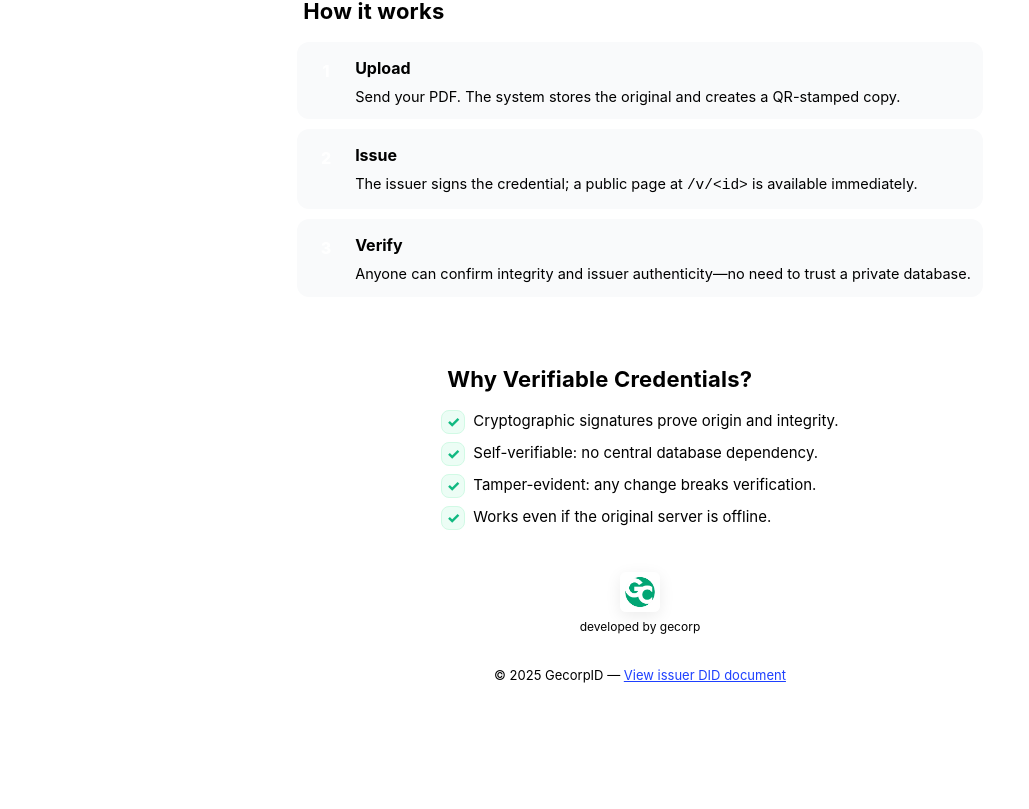
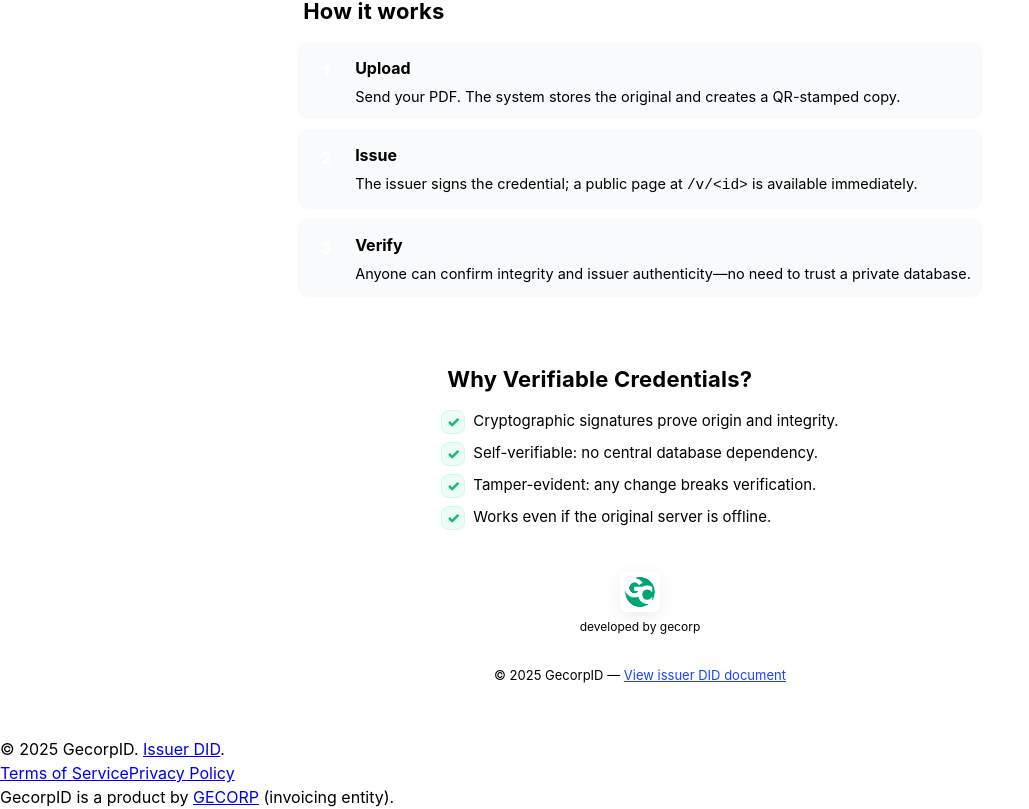
Before and after one commit to nahuelaquiles/gecorpid-vc, a Next.js app: page / in a window 1280 px wide. Shown: the part 687-1496 px from the top of the page, without its empty margins (0-1029 px from the left). Before the commit the page ends 1424 px from the top, so only its background shows below. Built offline with nearby package versions, Linux system fonts and the light colour scheme.

Commit message:
Update layout.tsx

```diff
--- a/src/app/layout.tsx
+++ b/src/app/layout.tsx
@@ -1,29 +1,78 @@
-import "./globals.css";
-import { ReactNode } from "react";
+// src/app/layout.tsx
+import './globals.css';
+import { ReactNode } from 'react';
+import Link from 'next/link';
 
 // Global layout for the Next.js app. This component wraps all pages and
 // defines the document structure. It deliberately omits any visible
 // branding or DID text in the header to satisfy the requirement that
 // the landing page should not display legacy banners like "GECORPID • VC"
 // or the DID string. Instead, individual pages are responsible for
-// rendering their own navigation or headers. A machine‑readable link to
+// rendering their own navigation or headers. A machine-readable link to
 // the issuer's DID document is still included in the head for
 // discoverability.
 
 export const metadata = {
-  title: "GecorpID VC",
-  description: "Verifiable PDFs, made simple.",
+  title: 'GecorpID VC',
+  description: 'Verifiable PDFs, made simple.',
 };
 
 export default function RootLayout({ children }: { children: ReactNode }) {
   return (
     <html lang="en">
       <head>
-        {/* Machine‑readable DID link for verifiers; not rendered visually */}
+        {/* Machine-readable DID link for verifiers; not rendered visually */}
         <link rel="did" href="/.well-known/did.json" />
       </head>
-      <body className="min-h-screen antialiased text-neutral-900">
-        <div className="max-w-6xl mx-auto px-4 py-6">{children}</div>
+      <body className="min-h-screen antialiased text-neutral-900 bg-[#f6f7fb] flex flex-col">
+        {/* Page content */}
+        <div className="flex-1">
+          <div className="max-w-6xl mx-auto px-4 py-6">{children}</div>
+        </div>
+
+        {/* Global footer with legal links and invoicing note */}
+        <footer className="border-t bg-white">
+          <div className="max-w-6xl mx-auto w-full px-4 py-6 flex flex-col md:flex-row items-start md:items-center gap-3 md:gap-6 justify-between">
+            <div className="text-sm text-neutral-600">
+              © {new Date().getFullYear()} <span className="font-semibold">GecorpID</span>.{' '}
+              <Link
+                href="/.well-known/did.json"
+                className="underline underline-offset-4 hover:text-neutral-900 focus:outline-none focus:ring-2 focus:ring-neutral-800 rounded"
+              >
+                Issuer DID
+              </Link>
+              .
+            </div>
+
+            <nav className="text-sm flex items-center gap-4">
+              <Link
+                href="/terms"
+                className="underline underline-offset-4 hover:text-neutral-900 focus:outline-none focus:ring-2 focus:ring-neutral-800 rounded"
+              >
+                Terms of Service
+              </Link>
+              <Link
+                href="/privacy"
+                className="underline underline-offset-4 hover:text-neutral-900 focus:outline-none focus:ring-2 focus:ring-neutral-800 rounded"
+              >
+                Privacy Policy
+              </Link>
+            </nav>
+
+            <div className="text-sm text-neutral-600">
+              GecorpID is a product by{' '}
+              <a
+                href="https://www.gecorp.com.ar"
+                target="_blank"
+                rel="noreferrer"
+                className="underline underline-offset-4 hover:text-neutral-900 focus:outline-none focus:ring-2 focus:ring-neutral-800 rounded"
+              >
+                GECORP
+              </a>{' '}
+              (invoicing entity).
+            </div>
+          </div>
+        </footer>
       </body>
     </html>
   );
```
